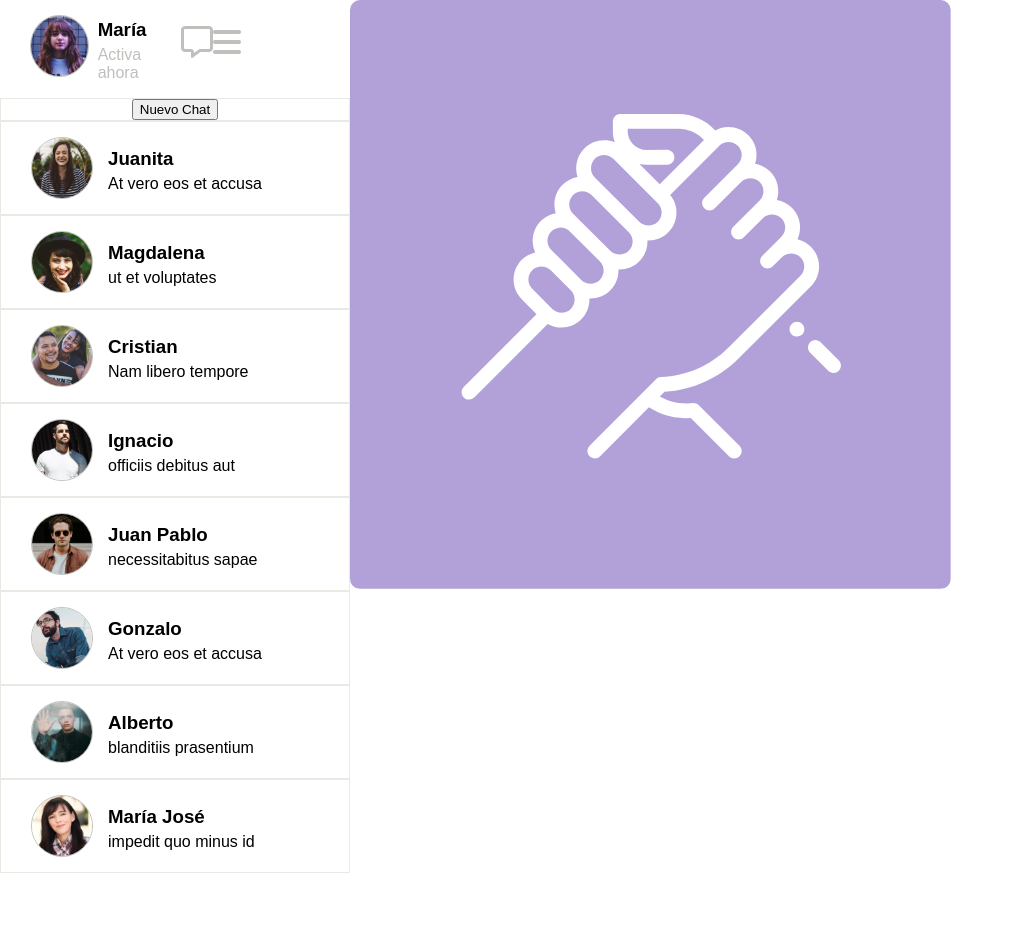
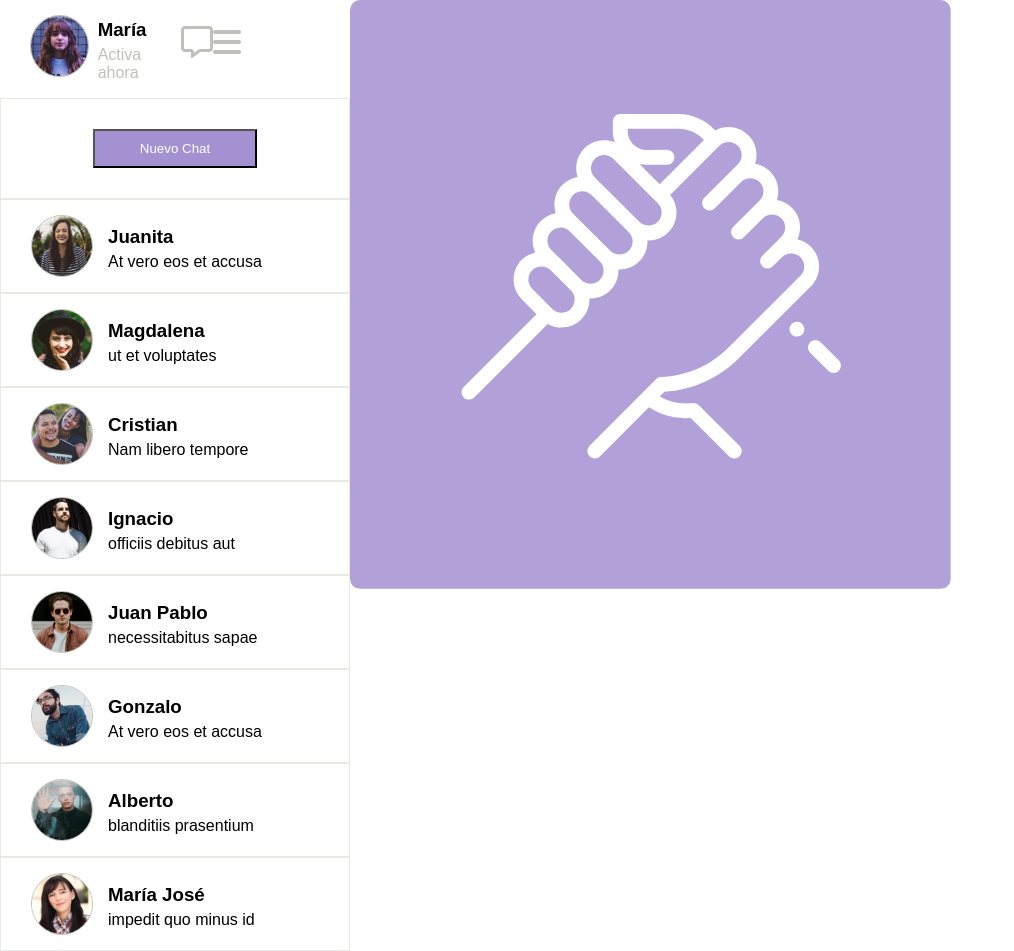
Before and after one commit to mraguilerag/desafio-flex, a plain HTML site: page index.html in a window 1280 px wide. Shown: the whole page, without its empty margins (0-1014 px from the left). Before the commit the page ends 873 px from the top, so only its background shows below. Drawn offline with Linux system fonts and the light colour scheme.

Commit message:
agregue boton

```diff
--- a/assets/css/styles.css
+++ b/assets/css/styles.css
@@ -52,15 +52,24 @@ body{
     margin-bottom: 15px;
     margin-left: 30px;
 }
+
+.bigchats{
+}
+.chats{
+    border: 1px solid #e8ebe4;
+    display: flex;
+}
 .boton{
     display: flex;
     justify-content: center;
+    border: 1px solid #e8ebe4;
+    padding: 30px ;
 }
-.bigchats{
+.boton1{
+    padding: 10px;
+    padding-left: 45px;
+    padding-right: 45px;
+    color: white;
+    background-color: #a491d2 ;
+
 }
-.boton, .chats{
-    border: 1px solid #e8ebe4;
-}
-.chats{
-    display: flex;
-}
--- a/index.html
+++ b/index.html
@@ -23,7 +23,7 @@
             </div>
         </div>
         <div class="boton">
-            <button>
+            <button class="boton1">
                 Nuevo Chat
             </button>
         </div>
```
